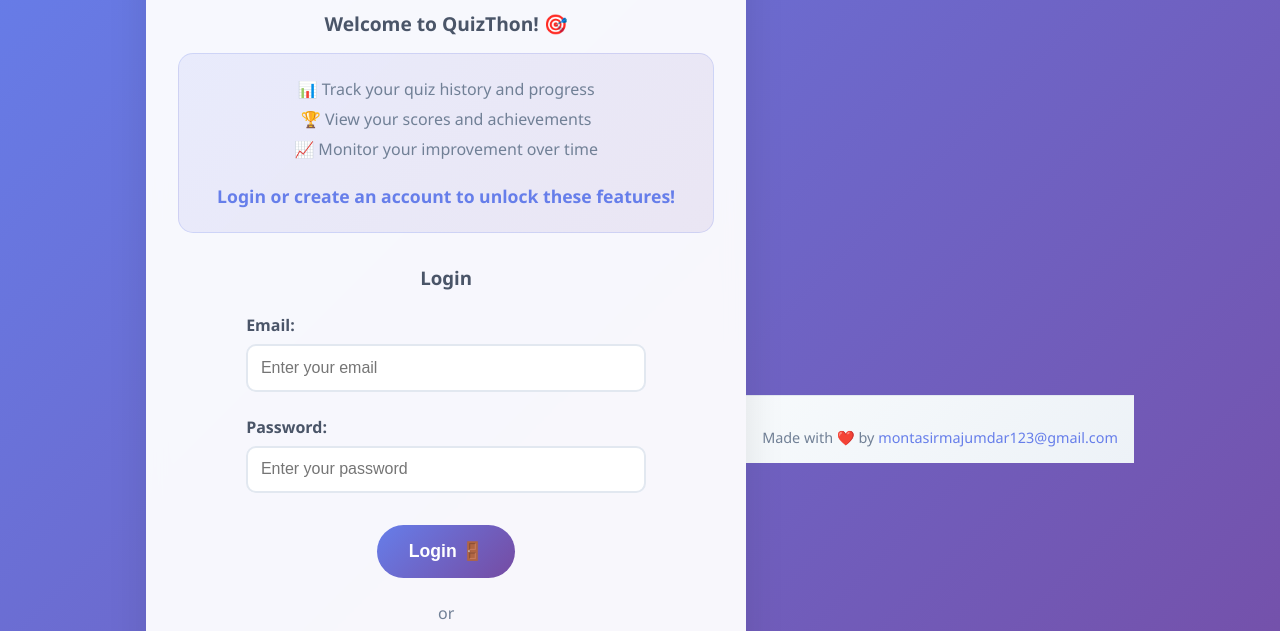
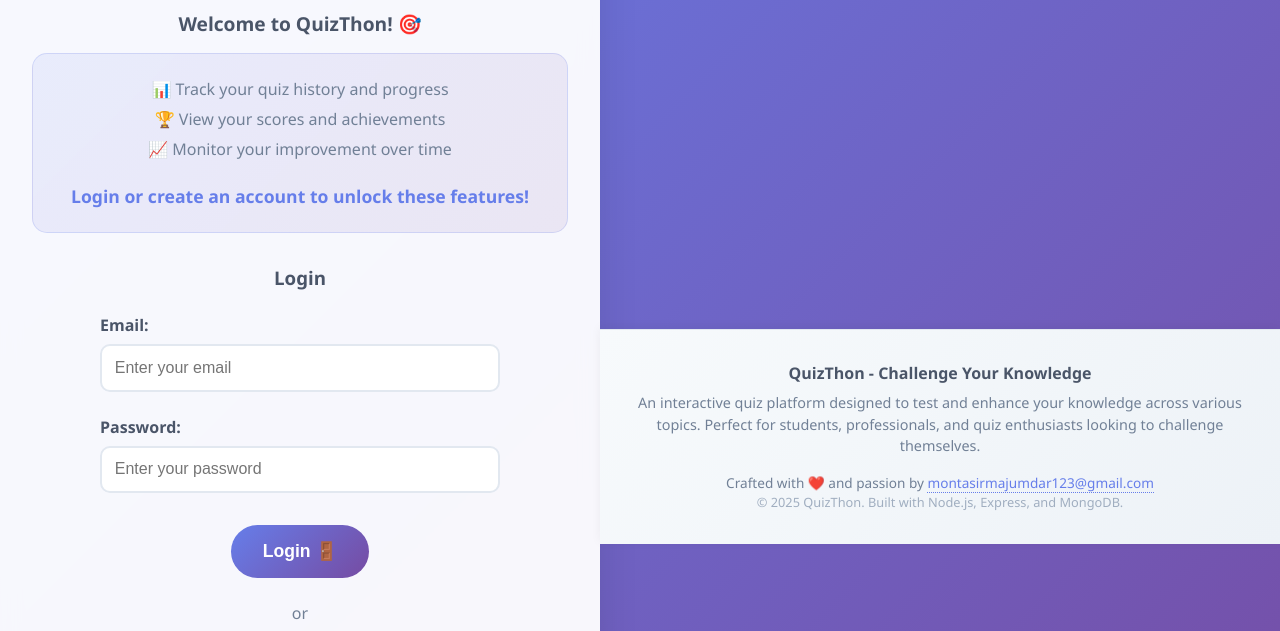
Before and after one commit to Shariar-hash/QuizThon, a website: page public/index.html in a window 1280 px wide. Shown: the part 109-740 px from the top of the page. Drawn offline with Linux system fonts and the light colour scheme.

Commit message:
feat: Enhance footer design and content for index and profile pages

```diff
--- a/public/index.html
+++ b/public/index.html
@@ -314,10 +314,21 @@
     </div>
 
     <!-- Footer -->
-    <footer style="text-align: center; padding: 2rem 1rem 1rem; margin-top: 3rem; border-top: 1px solid #e2e8f0; background: linear-gradient(135deg, #f7fafc 0%, #edf2f7 100%);">
-        <p style="color: #718096; font-size: 0.9rem; margin: 0;">
-            Made with ❤️ by <a href="mailto:montasirmajumdar123@gmail.com" style="color: #667eea; text-decoration: none; font-weight: 500;">montasirmajumdar123@gmail.com</a>
-        </p>
+    <footer style="position: relative; bottom: 0; width: 100%; text-align: center; padding: 2rem 1rem; margin-top: 4rem; border-top: 1px solid #e2e8f0; background: linear-gradient(135deg, #f7fafc 0%, #edf2f7 100%); box-shadow: 0 -2px 10px rgba(0,0,0,0.05);">
+        <div style="max-width: 800px; margin: 0 auto;">
+            <p style="color: #4a5568; font-size: 1rem; margin: 0 0 0.5rem 0; font-weight: 600;">
+                QuizThon - Challenge Your Knowledge
+            </p>
+            <p style="color: #718096; font-size: 0.9rem; margin: 0 0 1rem 0; line-height: 1.5;">
+                An interactive quiz platform designed to test and enhance your knowledge across various topics.
+                Perfect for students, professionals, and quiz enthusiasts looking to challenge themselves.
+            </p>
+            <p style="color: #718096; font-size: 0.85rem; margin: 0; line-height: 1.4;">
+                Crafted with ❤️ and passion by <a href="mailto:montasirmajumdar123@gmail.com" style="color: #667eea; text-decoration: none; font-weight: 500; border-bottom: 1px dotted #667eea;">montasirmajumdar123@gmail.com</a>
+                <br>
+                <span style="font-size: 0.8rem; color: #a0aec0;">© 2025 QuizThon. Built with Node.js, Express, and MongoDB.</span>
+            </p>
+        </div>
     </footer>
 
     <script src="script/main.js"></script>
```
Also changed, not shown: public/profile.html (+15 -4 lines).
